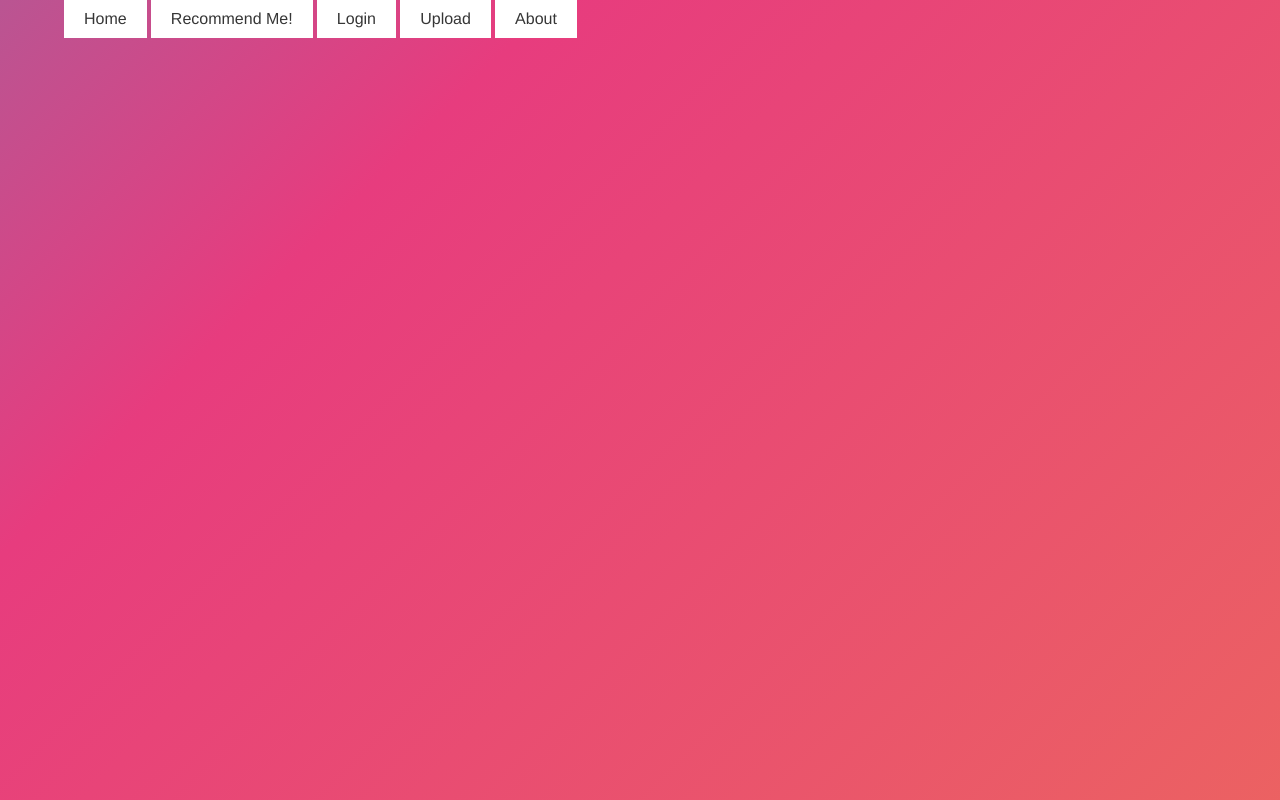
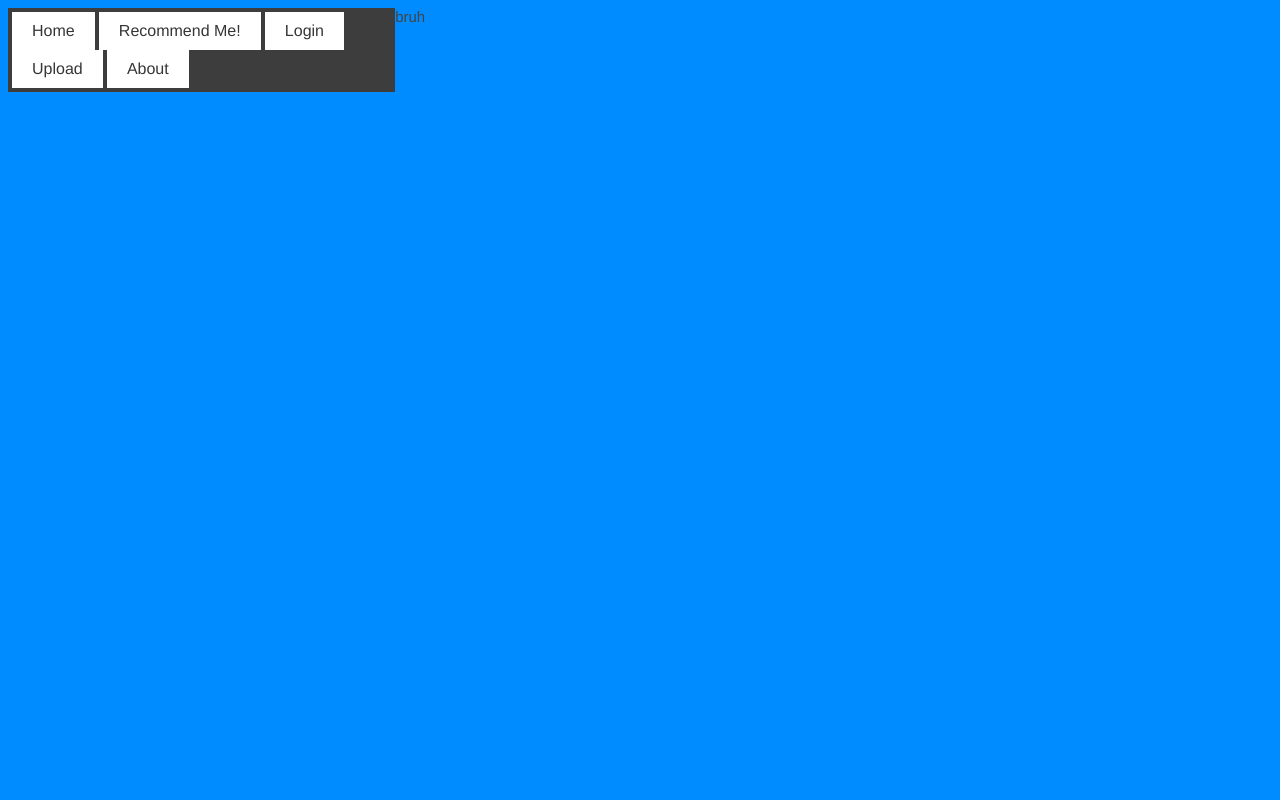
Before and after one commit to 17093/Main_project, a Flask app: page / in a window 1280 px wide. Run offline with Flask 2, Linux system fonts and the light colour scheme.

Commit message:
touched on some html

```diff
--- a/static/styles.css
+++ b/static/styles.css
@@ -1,15 +1,12 @@
 
 
-.testbg {
-    background: linear-gradient(-45deg, #ee7752, #e73c7e, #23a6d5, #23d5ab);
-    background-size: 500%;
-    height: 100vh;
-    margin: 0;
-	animation: gradient 25s ease infinite;
+.background{
+    background-color: rgb(0, 140, 255);
+
 }
 
-.recombg{
-    background: linear-gradient(-45deg, #8f4731, #88244a, #12536b, #116451);
+.gradbg {
+    background: linear-gradient(-45deg, #ee7752, #e73c7e, #23a6d5, #23d5ab);
     background-size: 500%;
     height: 100vh;
     margin: 0;
@@ -28,10 +25,14 @@
 	}
 }
 
-.container_bar{
-    width: 90%;
+
+.left_bar{
+    float: left;
+    width: 30%;
+    padding: 4px;
+
     margin: 0 auto;
-
+    background-color: rgb(61, 61, 61);
 }
 
 
@@ -40,7 +41,7 @@
     border: none;
     color: rgb(54, 54, 54);
     padding: 10px 20px;
-    text-align: center;
+    text-align: left;
     text-decoration: none;
     display: inline-block;
     font-size: 16px;
--- a/templates/header.html
+++ b/templates/header.html
@@ -1,4 +1,4 @@
-<div class = 'container_bar'>
+<div class = 'left_bar'>
     <header>
         <div>
             <a href="/" class="button">Home</a>
@@ -8,7 +8,7 @@
             {% else %}
                 <a href="/login" class="button">Login</a>
             {% endif %}
-            <a href="/upload" class="button">Upload</a>
+            <a href="#" class="button">Upload</a>
             <a href="/about" class="button">About</a>
         </div>
     </header>
--- a/templates/home.html
+++ b/templates/home.html
@@ -1,9 +1,11 @@
 {% extends 'layout.html' %}
 {% block content %}
-<body class = "testbg">
+<body class = "background">
     {% if logged %}
         <h2>Welcome, {{ username }}.</h2>
     {% endif %}
+
+    bruh
 </body>
 
 
--- a/templates/layout.html
+++ b/templates/layout.html
@@ -2,12 +2,13 @@
 <html lang="en">
 <head>
     <meta name="referrer" content="origin">
-
+    <title>epic website!!</title>
     <meta charset="UTF-8">
     <meta name="viewport" content="width=device-width, initial-scale=1.0">
     <link rel="stylesheet" href="/static/styles.css">
     <title>Document</title>
 </head>
+
 <body>
     {% include 'header.html' %}
     {% block content %}
```
Also changed, not shown: webinspo.webp (added).
